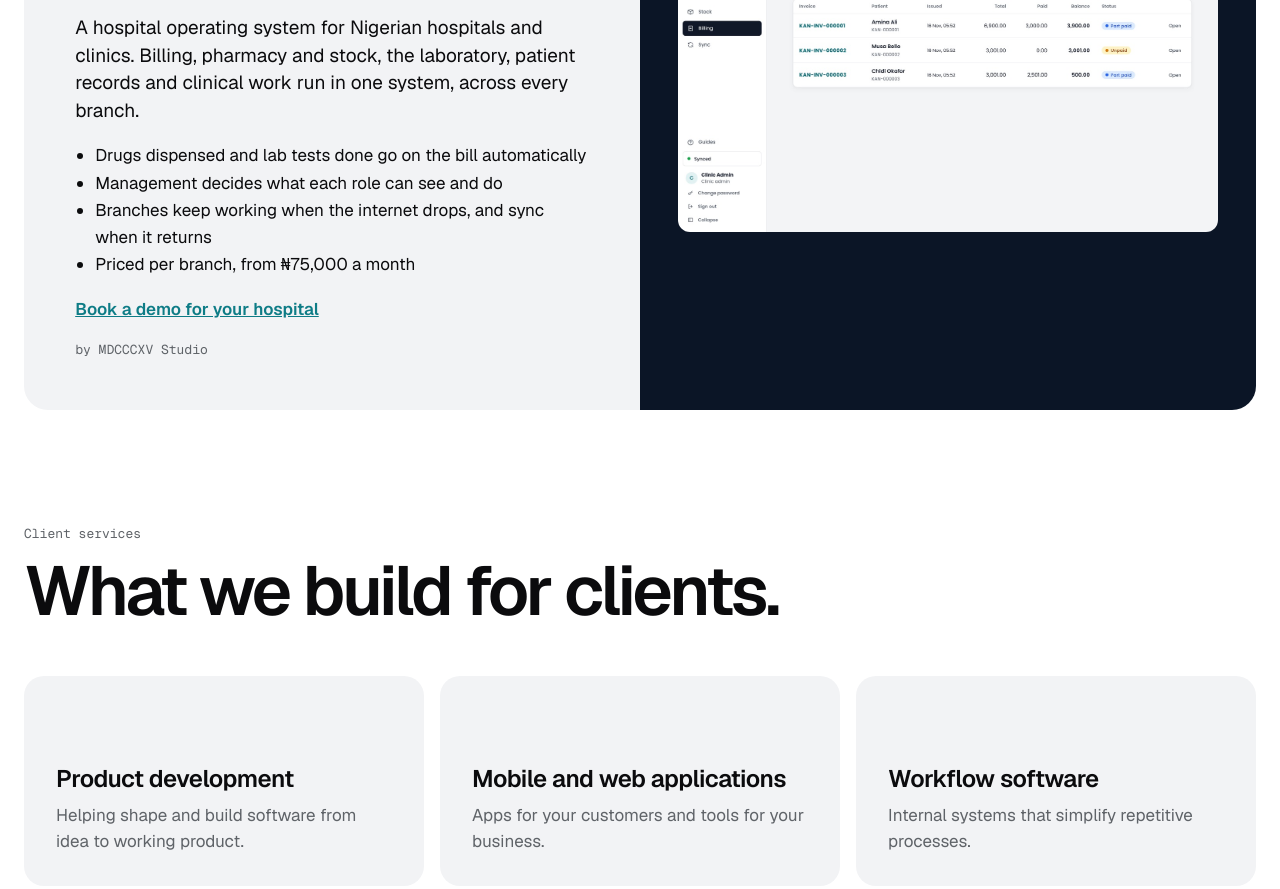
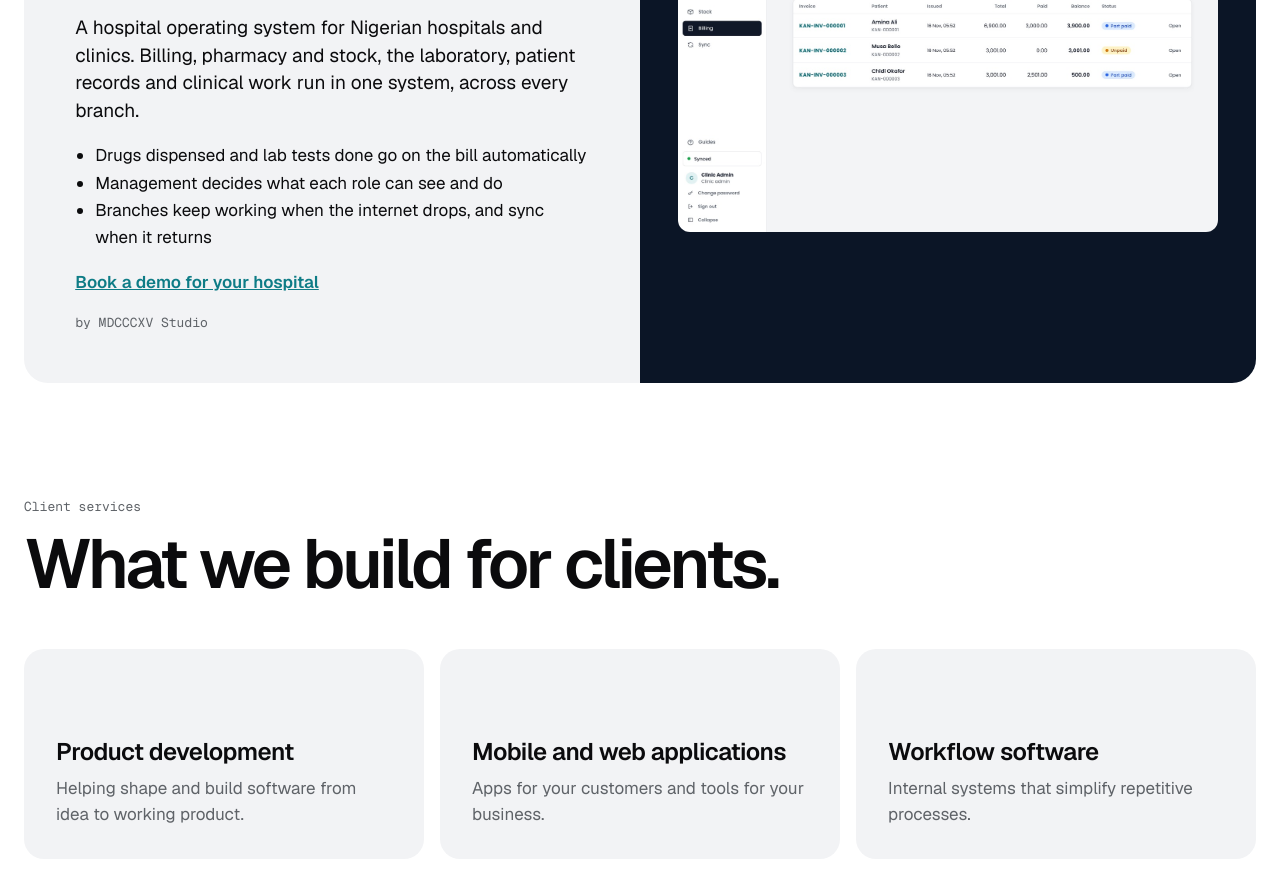
Before and after one commit to mdcccxv-studio/mdcccxv-studio.github.io, a plain HTML site: page index.html in a window 1280 px wide. Shown: the part 2201-3090 px from the top of the page. Drawn offline with nearby package versions, Linux system fonts and the light colour scheme.

Commit message:
Remove Vega pricing from the website

```diff
--- a/index.html
+++ b/index.html
@@ -87,7 +87,7 @@ footer img{height:34px;width:auto;display:block}
 <div class="pshot"><img src="assets/papertrail-screen.png" alt="PaperTrail's Research screen, showing an answer written from two papers with its sources listed below it"></div></article>
 <article class="product vega" id="vega"><div class="pcopy"><p class="eyebrow">For hospitals and clinics</p><h3 class="pname"><img src="assets/vega-mark.png" alt=""><span>Vega</span></h3>
 <p style="font-size:19px;line-height:1.45">A hospital operating system for Nigerian hospitals and clinics. Billing, pharmacy and stock, the laboratory, patient records and clinical work run in one system, across every branch.</p>
-<ul class="plist"><li>Drugs dispensed and lab tests done go on the bill automatically</li><li>Management decides what each role can see and do</li><li>Branches keep working when the internet drops, and sync when it returns</li><li>Priced per branch, from ₦75,000 a month</li></ul>
+<ul class="plist"><li>Drugs dispensed and lab tests done go on the bill automatically</li><li>Management decides what each role can see and do</li><li>Branches keep working when the internet drops, and sync when it returns</li></ul>
 <p><a href="#contact">Book a demo for your hospital</a></p>
 <p class="eyebrow">by MDCCCXV Studio</p></div>
 <div class="pshot"><img src="assets/vega-screen.jpg" alt="Vega's Billing screen, showing the day's takings and a list of unpaid invoices with their balances"></div></article>
```
